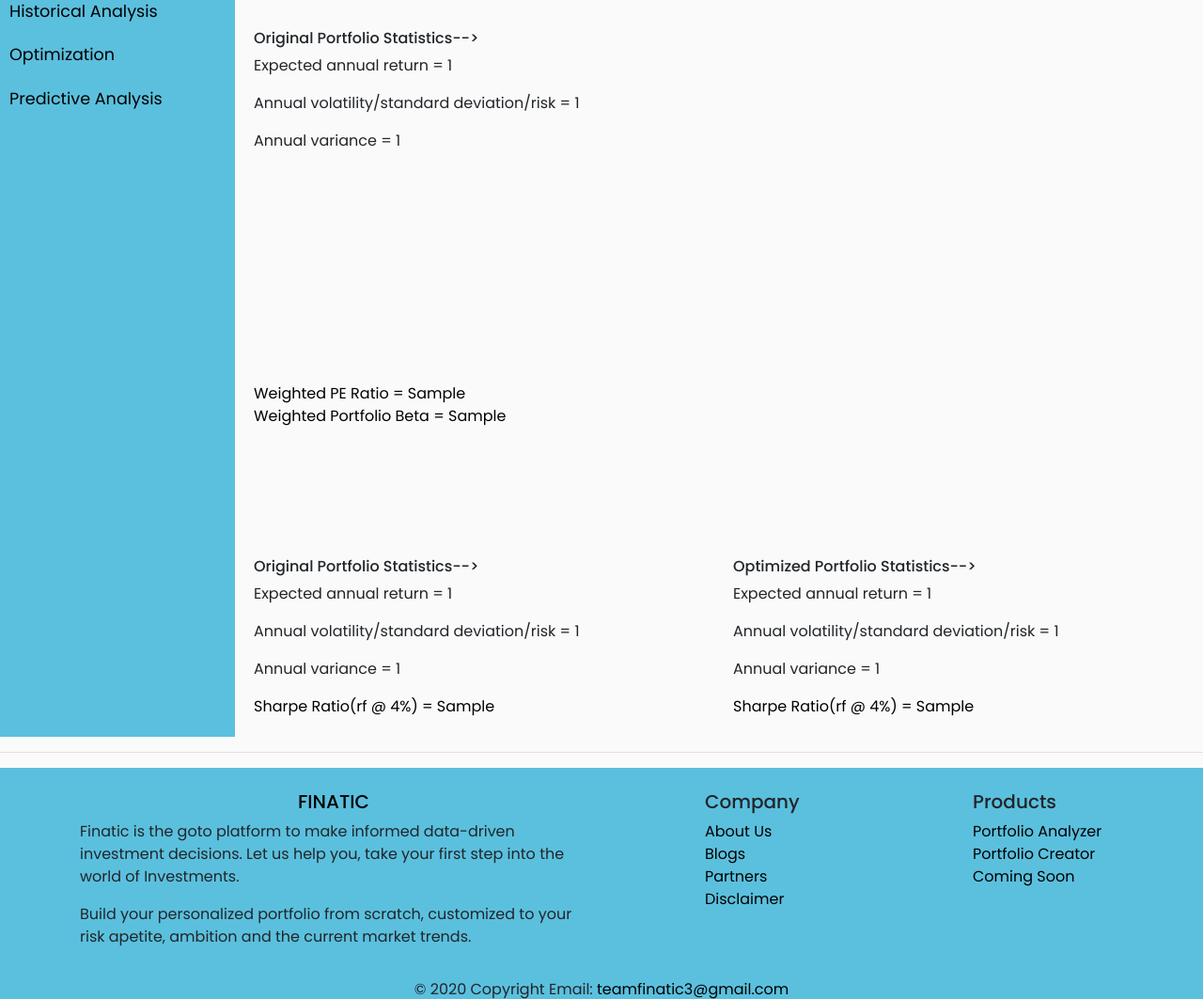
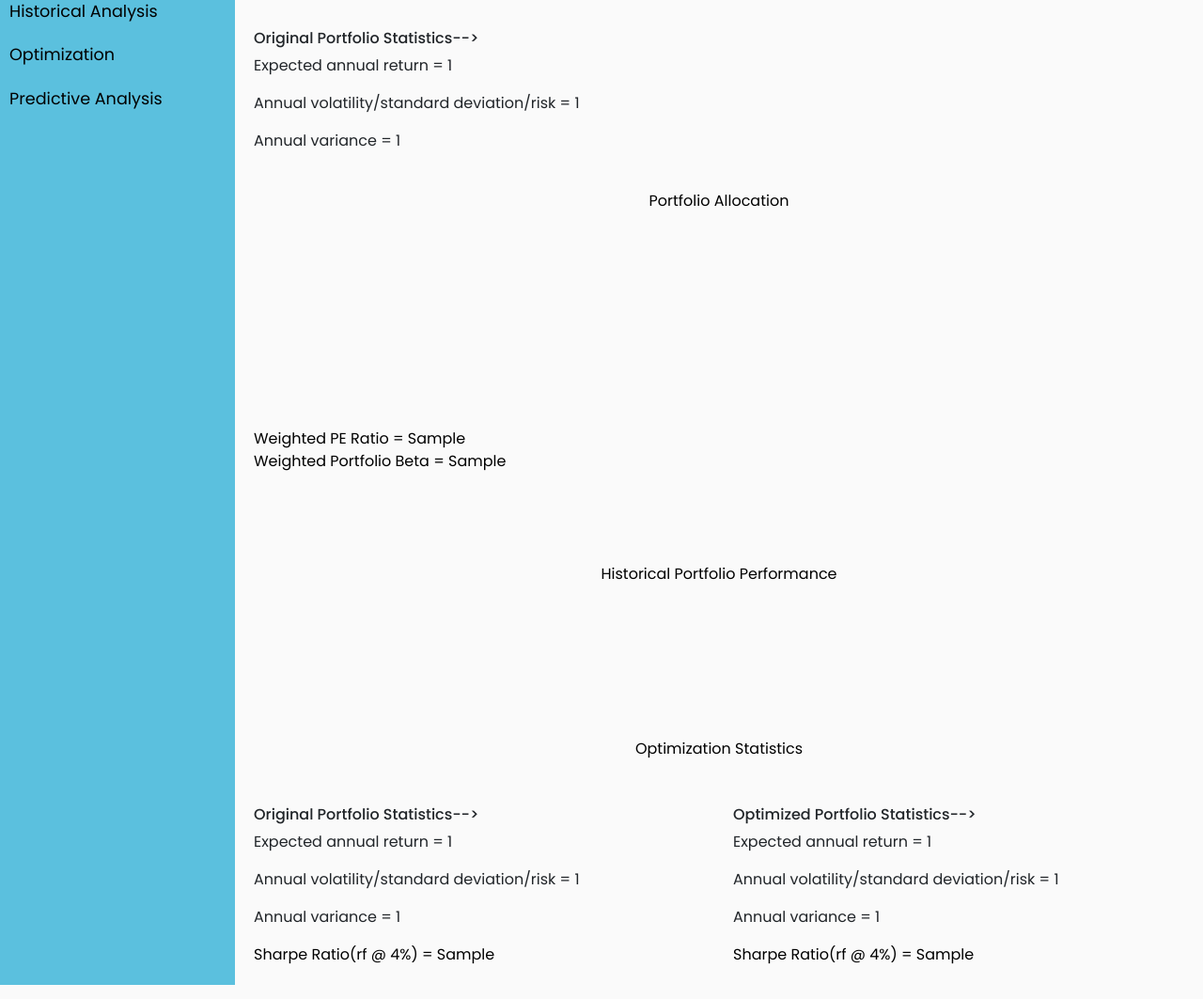
Before and after one commit to Finatic/Finatic, a Django app: template web/templates/product/report.html in a window 1280 px wide. Shown: the part 347-1410 px from the top of the page at 94% size. Run offline with Django 3.2, Linux system fonts and the light colour scheme; the template is opened without the code that fills it: most values are stand-ins (such as "Sample title", 1, 10 or a date in 2020); a map, chart or similar area stays blank; some libraries are stand-ins or nearby versions.

Commit message:
alignment

```diff
--- a/web/templates/product/report.html
+++ b/web/templates/product/report.html
@@ -91,6 +91,10 @@ Portfolio Analyser
                 <p>Annual variance = {{percent_var1}}</p>
             </div>
             <br>
+            <div class="d-flex justify-content-center">
+                <a href="#" title="Sector/Industry Weightage"> Portfolio Allocation</a>
+            </div>
+            <br>
             <div class="row">
                 <div class="col-md-6">
                     <canvas id="myCharta"></canvas>
@@ -106,9 +110,22 @@ Portfolio Analyser
             <br>
             <a href="#" title="Market Dependence">Weighted Portfolio Beta = {{weighted_beta}}</a>
             <br>
+            <br>
+            <br>
+            <br>
+            <br>
+            <div class="d-flex justify-content-center">
+                <a href="#" title="5 Year Performance"> Historical Portfolio Performance</a>
+            </div>
+            <br>
             <canvas id="yearly_bar" width="100" height="50"></canvas>
             <br>
+            <br>
             <canvas id="mnly_bar" width="100" height="50"></canvas>
+            <br>
+            <div class="d-flex justify-content-center">
+                <a href="#" title="Sharpe Ratio Maximization"> Optimization Statistics</a>
+            </div>
             <br>
             <div id="table_divb"></div>
             <br>
```
